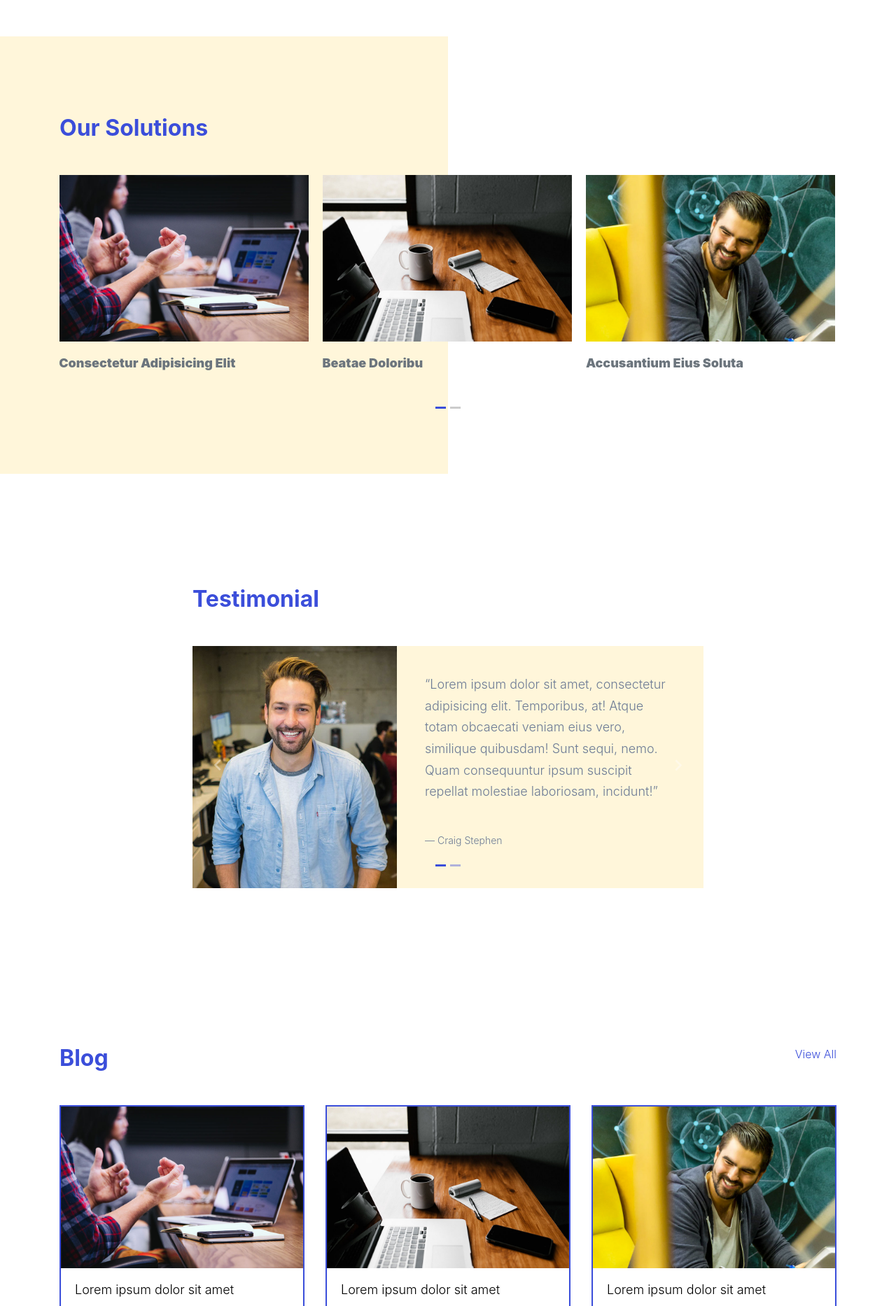
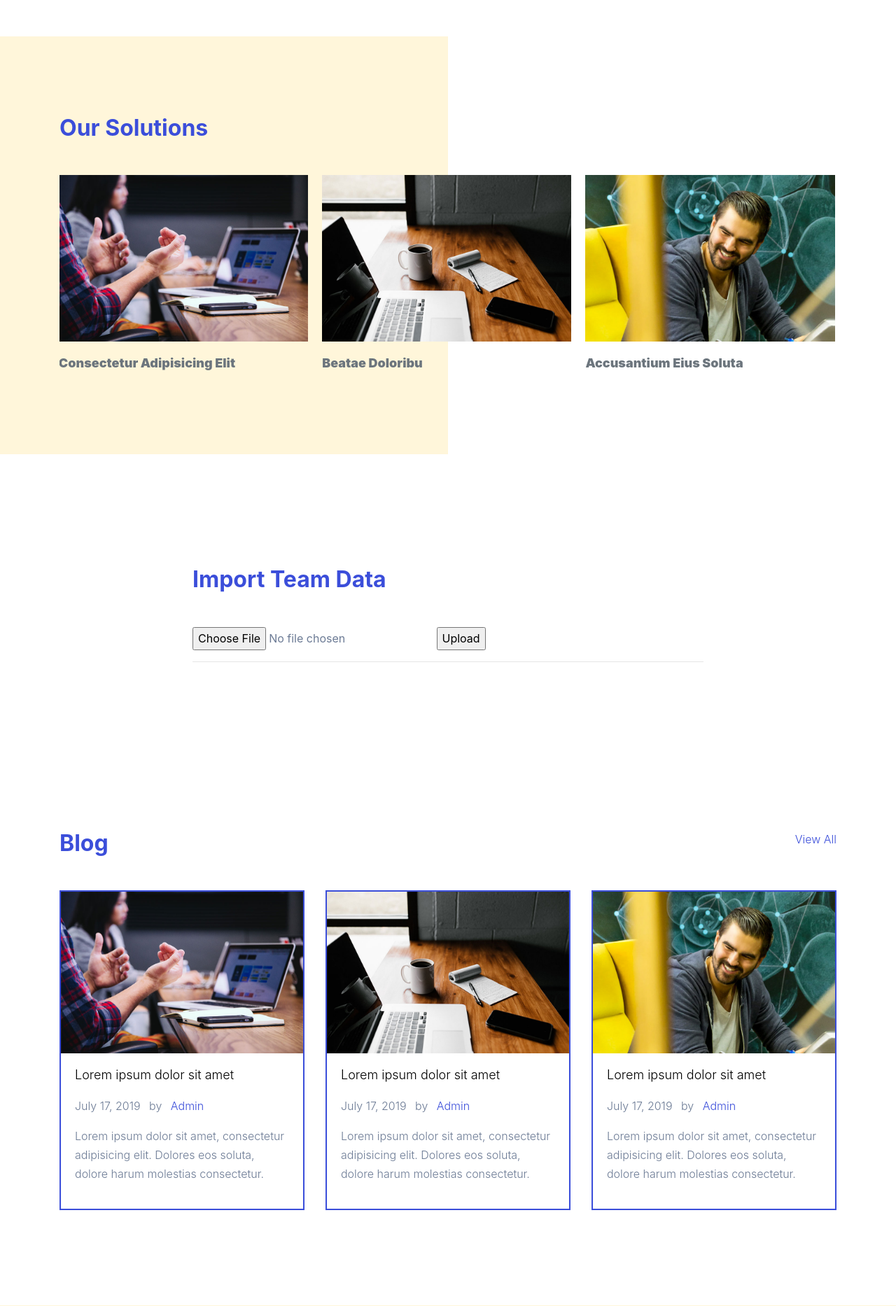
Before and after one commit to weibig/NTU_Volleyball_Score_System, a PHP site: page / in a window 1280 px wide. Shown: the part 1769-3635 px from the top of the page at 70% size. Run offline with PHP 8.4, Linux system fonts and the light colour scheme; some web fonts are replaced.

Commit message:
website revise

```diff
--- a/css/style.css
+++ b/css/style.css
@@ -1140,7 +1140,6 @@ h1, h2, h3, h4, h5,
           background: #e3e3e3; }
 
 .search-form {
-  background: #f7f7f7;
   padding: 10px; }
   .search-form .form-group {
     position: relative; }
--- a/index.html
+++ b/index.html
@@ -177,18 +177,7 @@
             <a href="#"><img src="images/img_3.jpg" alt="Image" class="img-fluid"></a>
             <h3><a href="#">Accusantium Eius Soluta</a></h3>
           </div>
-          <div class="media-29101">
-            <a href="#"><img src="images/img_1.jpg" alt="Image" class="img-fluid"></a>
-            <h3><a href="#">Consectetur Adipisicing Elit</a></h3>
-          </div>
-          <div class="media-29101">
-            <a href="#"><img src="images/img_2.jpg" alt="Image" class="img-fluid"></a>
-            <h3><a href="#">Beatae Doloribu</a></h3>
-          </div>
-          <div class="media-29101">
-            <a href="#"><img src="images/img_3.jpg" alt="Image" class="img-fluid"></a>
-            <h3><a href="#">Accusantium Eius Soluta</a></h3>
-          </div>
+
         </div>
 
       </div>
@@ -200,33 +189,46 @@
         <div class="row justify-content-center">
           <div class="col-md-8">
 
-            <h2 class="text-primary mb-5 font-weight-bold">Testimonial</h2>
+            <h2 class="text-primary mb-5 font-weight-bold">Import Team Data</h2>
 
-            <div class="owl-carousel slide-one-item">
-
-              <div class="d-md-flex testimony-29101 align-items-stretch">
-                <div class="image" style="background-image: url('images/testimony_person_1.jpg');"></div>
-                <div class="text">
-                  <blockquote>
-                    <p>&ldquo;Lorem ipsum dolor sit amet, consectetur adipisicing elit. Temporibus, at! Atque totam obcaecati veniam eius vero, similique quibusdam! Sunt sequi, nemo. Quam consequuntur ipsum suscipit repellat molestiae laboriosam, incidunt!&rdquo;</p>
-
-                    <div class="author">&mdash; Craig Stephen</div>
-                  </blockquote>
-                </div>
-              </div>
-
-              <div class="d-md-flex testimony-29101 align-items-stretch">
-                <div class="image" style="background-image: url('images/testimony_person_1.jpg');"></div>
-                <div class="text">
-                  <blockquote>
-                    <p>&ldquo;Lorem ipsum dolor sit amet, consectetur adipisicing elit. Temporibus, at! Atque totam obcaecati veniam eius vero, similique quibusdam! Sunt sequi, nemo. Quam consequuntur ipsum suscipit repellat molestiae laboriosam, incidunt!&rdquo;</p>
-
-                    <div class="author">&mdash; Craig Stephen</div>
-                  </blockquote>
-                </div>
-              </div>
-
-            </div>
+            <script type="text/javascript">
+              function Upload() {
+                  var fileUpload = document.getElementById("fileUpload");
+                  var regex = /^([a-zA-Z0-9\s_\\.\-:])+(.csv|.txt)$/;
+                  if (regex.test(fileUpload.value.toLowerCase())) {
+                      if (typeof (FileReader) != "undefined") {
+                          var reader = new FileReader();
+                          reader.onload = function (e) {
+                              var table = document.createElement("table");
+                              var rows = e.target.result.split("\n");
+                              for (var i = 0; i < rows.length; i++) {
+                                  var cells = rows[i].split(",");
+                                  if (cells.length > 1) {
+                                      var row = table.insertRow(-1);
+                                      for (var j = 0; j < cells.length; j++) {
+                                          var cell = row.insertCell(-1);
+                                          cell.innerHTML = cells[j];
+                                      }
+                                  }
+                              }
+                              var dvCSV = document.getElementById("dvCSV");
+                              dvCSV.innerHTML = "";
+                              dvCSV.appendChild(table);
+                          }
+                          reader.readAsText(fileUpload.files[0]);
+                      } else {
+                          alert("This browser does not support HTML5.");
+                      }
+                  } else {
+                      alert("Please upload a valid CSV file.");
+                  }
+              }
+          </script>
+          <input type="file" id="fileUpload" />
+          <input type="button" id="upload" value="Upload" onclick="Upload()" />
+          <hr />
+          <div id="dvCSV">
+          </div>
 
 
           </div>
```
Also changed, not shown: data/123.csv (added, +26 -0 lines), css/bootstrap/bootstrap.css.
